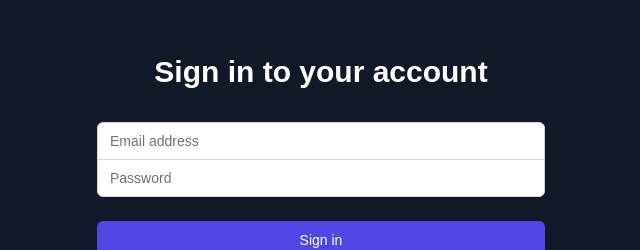
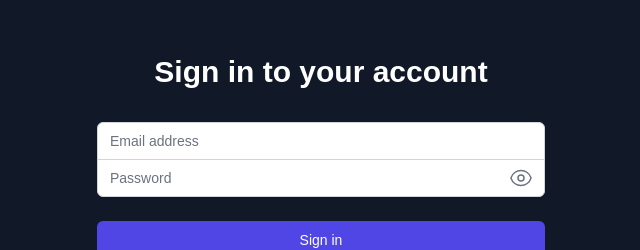
Before and after one commit to PatelAbhay550/uploadlink, a Next.js app: page /login in a window 1280 px wide. Shown: the part 228-478 px from the top of the page, without its empty margins (319-959 px from the left). Built offline with nearby package versions, Linux system fonts and the light colour scheme; no server answers.

Commit message:
Update page.jsx

```diff
--- a/app/login/page.jsx
+++ b/app/login/page.jsx
@@ -5,9 +5,11 @@
 import { useAuth } from '@/hooks/useAuth';
 import Link from 'next/link';
 
+
 export default function Login() {
   const [email, setEmail] = useState('');
   const [password, setPassword] = useState('');
+  const [showPassword, setShowPassword] = useState(false);
   const [error, setError] = useState('');
   const { login } = useAuth();
   const router = useRouter();
@@ -41,15 +43,34 @@
                 onChange={(e) => setEmail(e.target.value)}
               />
             </div>
-            <div>
+            <div className="relative">
               <input
-                type="password"
+                type={showPassword ? 'text' : 'password'}
                 required
                 className="appearance-none rounded-none relative block w-full px-3 py-2 border border-gray-300 placeholder-gray-500 text-gray-900 rounded-b-md focus:outline-none focus:ring-indigo-500 focus:border-indigo-500 focus:z-10 sm:text-sm"
                 placeholder="Password"
                 value={password}
                 onChange={(e) => setPassword(e.target.value)}
               />
+              <button
+                type="button"
+                onClick={() => setShowPassword(!showPassword)}
+                className="absolute inset-y-0 right-3 flex items-center text-gray-500 hover:text-gray-700"
+                aria-label={showPassword ? 'Hide password' : 'Show password'}
+              >
+                {showPassword ? (
+                  <svg xmlns="http://www.w3.org/2000/svg" fill="none" viewBox="0 0 24 24" strokeWidth={1.5} stroke="currentColor" className="size-6">
+                  <path strokeLinecap="round" strokeLinejoin="round" d="M3.98 8.223A10.477 10.477 0 0 0 1.934 12C3.226 16.338 7.244 19.5 12 19.5c.993 0 1.953-.138 2.863-.395M6.228 6.228A10.451 10.451 0 0 1 12 4.5c4.756 0 8.773 3.162 10.065 7.498a10.522 10.522 0 0 1-4.293 5.774M6.228 6.228 3 3m3.228 3.228 3.65 3.65m7.894 7.894L21 21m-3.228-3.228-3.65-3.65m0 0a3 3 0 1 0-4.243-4.243m4.242 4.242L9.88 9.88" />
+                </svg>
+
+                ) : (
+                  <svg xmlns="http://www.w3.org/2000/svg" fill="none" viewBox="0 0 24 24" strokeWidth={1.5} stroke="currentColor" className="size-6">
+  <path strokeLinecap="round" strokeLinejoin="round" d="M2.036 12.322a1.012 1.012 0 0 1 0-.639C3.423 7.51 7.36 4.5 12 4.5c4.638 0 8.573 3.007 9.963 7.178.07.207.07.431 0 .639C20.577 16.49 16.64 19.5 12 19.5c-4.638 0-8.573-3.007-9.963-7.178Z" />
+  <path strokeLinecap="round" strokeLinejoin="round" d="M15 12a3 3 0 1 1-6 0 3 3 0 0 1 6 0Z" />
+</svg>
+
+                )}
+              </button>
             </div>
           </div>
 
```
